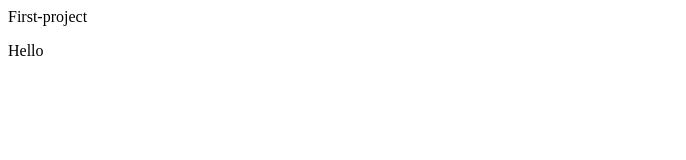
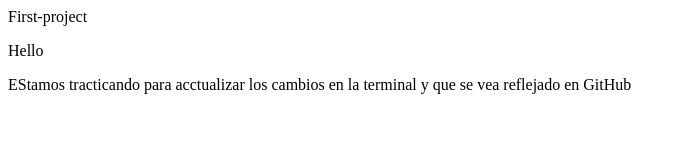
Before and after one commit to NattBlandero/new-repo, a plain HTML site: page index.html in a window 1280 px wide. Shown: the whole page, without its empty margins (0-686 px from the left). Drawn offline with Linux system fonts and the light colour scheme.

Commit message:
Add p tag

```diff
--- a/index.html
+++ b/index.html
@@ -6,5 +6,6 @@
     <little>First-project</little>
 <body>
     <p>Hello</p>
+    <p>EStamos tracticando para acctualizar los cambios en la terminal y que se vea reflejado en GitHub</p>
 </body>
 </head>
```
